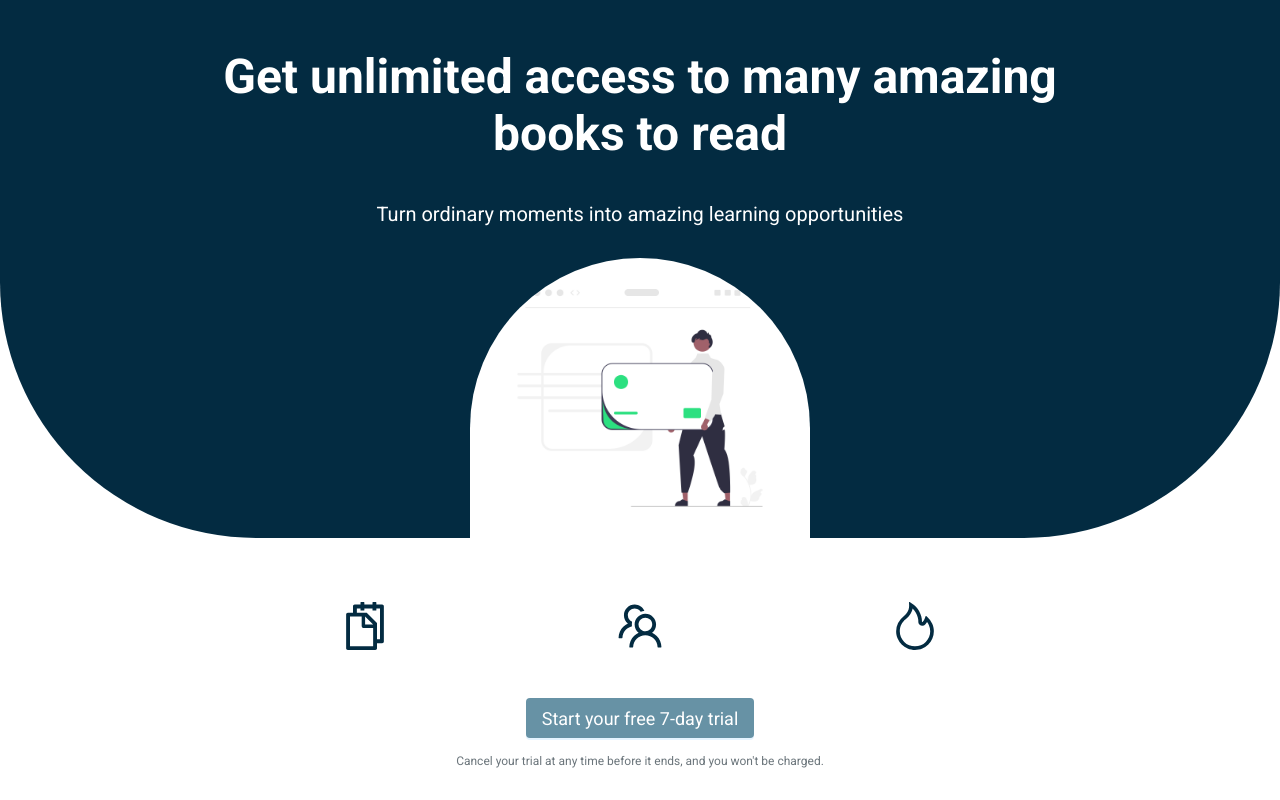
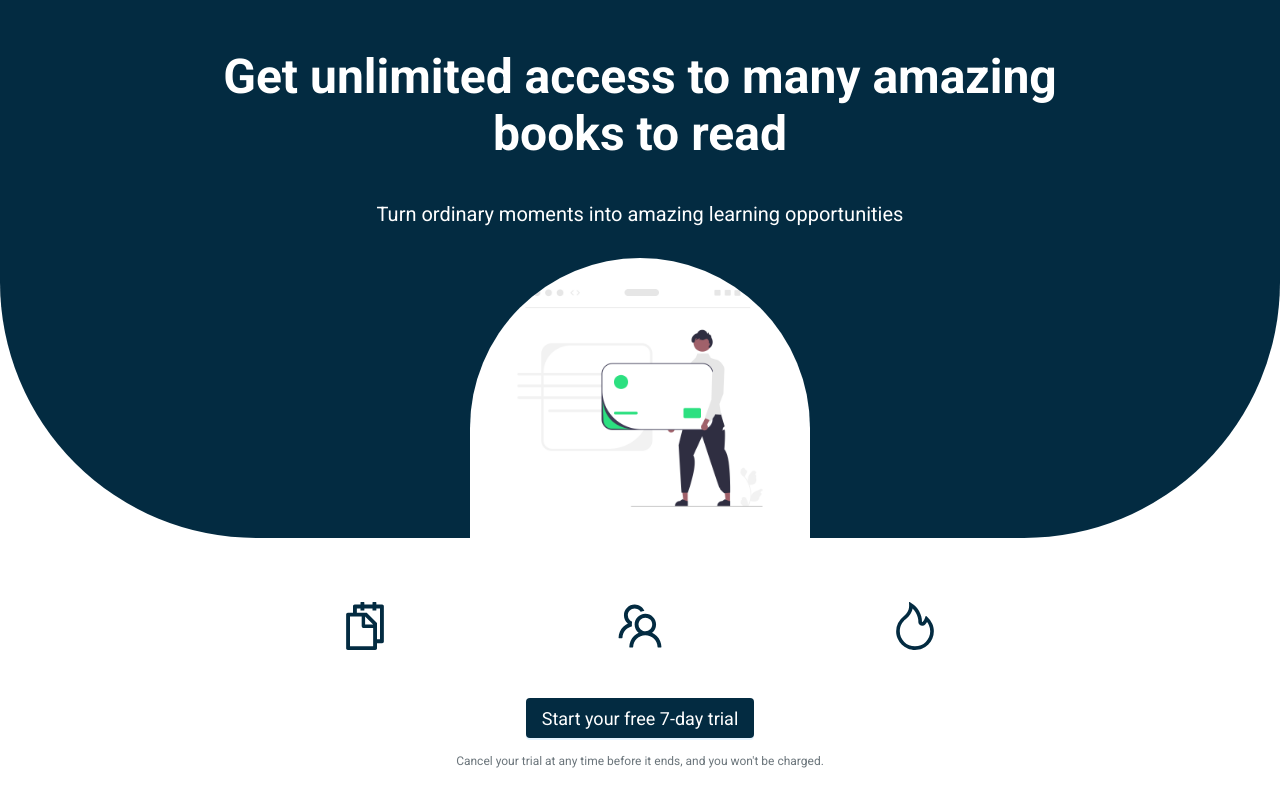
Before and after one commit to samgable27/Summarist, a Next.js app: page /choose-plan in a window 1280 px wide. In both pictures the pointer is over the button "Start your free 7-day trial". Shown: the top 800 px of the page. Built offline with nearby package versions, Linux system fonts and the light colour scheme.

Commit message:
fixed stripe checkout misdirect

```diff
--- a/pages/choose-plan.tsx
+++ b/pages/choose-plan.tsx
@@ -9,7 +9,6 @@ import {
 import Accordian from "../components/UI/Accordian";
 
 import { loadStripe } from "@stripe/stripe-js";
-import SpinIcon from "../components/UI/SpinIcon";
 import { Button, Space } from "antd";
 
 interface ChoosePlanProps {}
@@ -177,7 +176,7 @@ const ChoosePlan: React.FC<ChoosePlanProps> = () => {
           ) : (
             <div className={styles.planCard__cta}>
               <div className={styles.btnWrapper}>
-                <div onClick={() => redirectToCheckout("premium_plus")}>
+                <div onClick={() => redirectToCheckout("premium")}>
                   <Space wrap>
                     <Button
                       type="primary"
--- a/styles/pricing.module.css
+++ b/styles/pricing.module.css
@@ -185,7 +185,8 @@
 }
 
 .btnWrapper button:hover {
-  background-color: #6792a5 !important;
+  background-color: #032b41 !important;
+  transition: all 300ms ease-in-out;
 }
 
 .circle {
```
